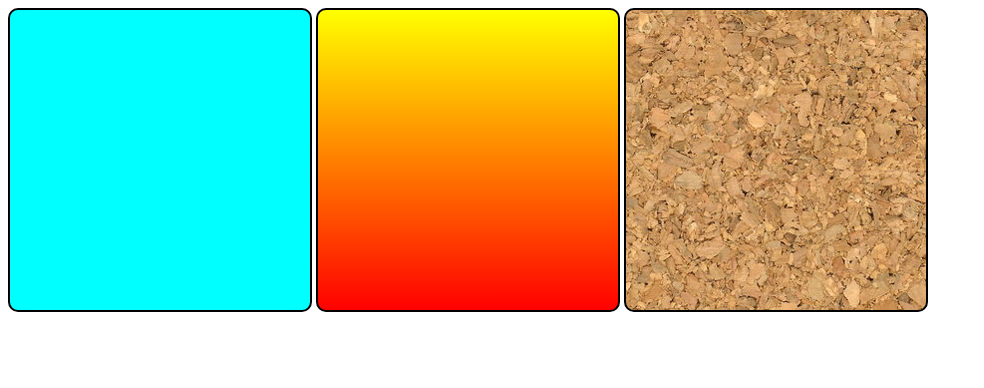
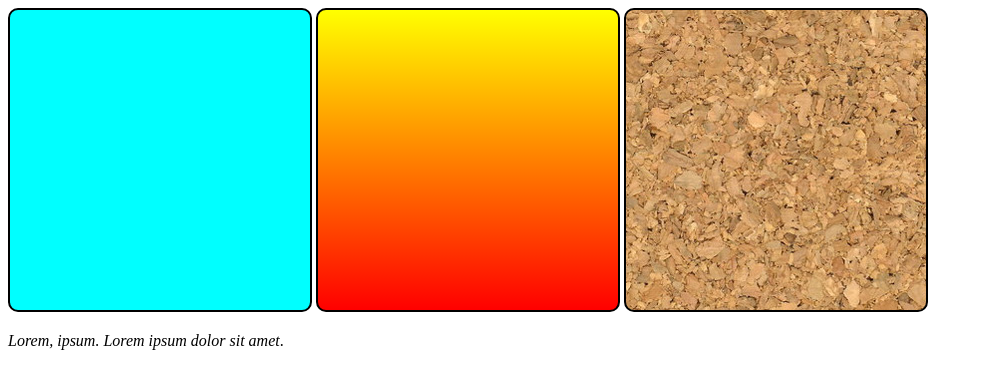
Before and after one commit to henriquedev3/html-css, a plain HTML site: page exercicios/ex022/fundo001.html in a window 1280 px wide. Shown: the whole page, without its empty margins (0-984 px from the left). Drawn offline with Linux system fonts and the light colour scheme.

Commit message:
Update fundo001.html

```diff
--- a/exercicios/ex022/fundo001.html
+++ b/exercicios/ex022/fundo001.html
@@ -37,5 +37,6 @@
     <div class="quadrado" id="q3">
 
     </div>
+    <p><em>Lorem, ipsum. Lorem ipsum dolor sit amet</em>.</p>
 </body>
 </html>
```
